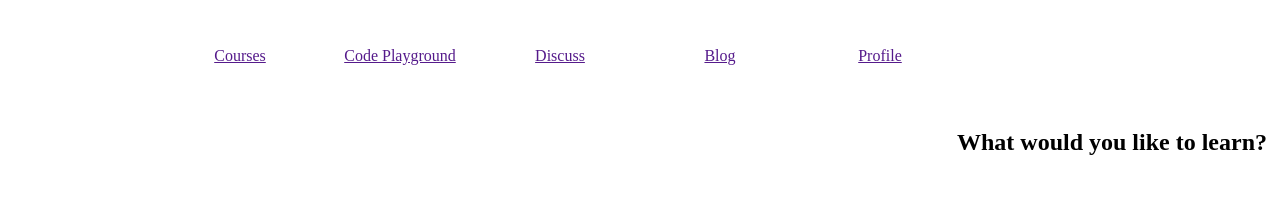
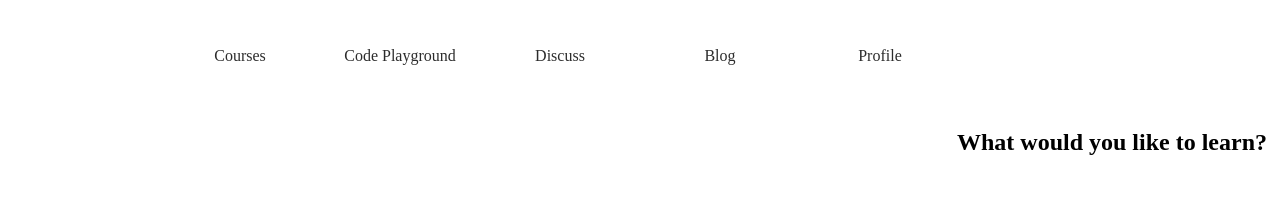
Before and after one commit to CameronHardy9/sololearn-course-page-copy, a plain HTML site: page index.html in a window 1280 px wide. Shown: the top 205 px of the page. Drawn offline with Linux system fonts and the light colour scheme; a web font is replaced by a local one.

Commit message:
updated nav text

```diff
--- a/index.css
+++ b/index.css
@@ -39,6 +39,11 @@ html, body{
 
 .navContainer:nth-of-type(1) {
     align-self: flex-start;
+}
+
+.navContainer a {
+    text-decoration: none;
+    color: rgb(44, 44, 44);
 }
 
 .mainContent {
```
